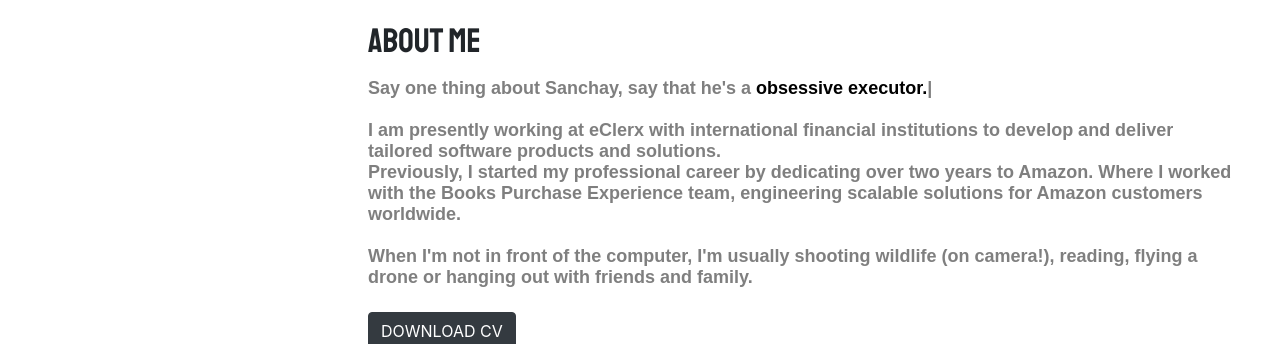
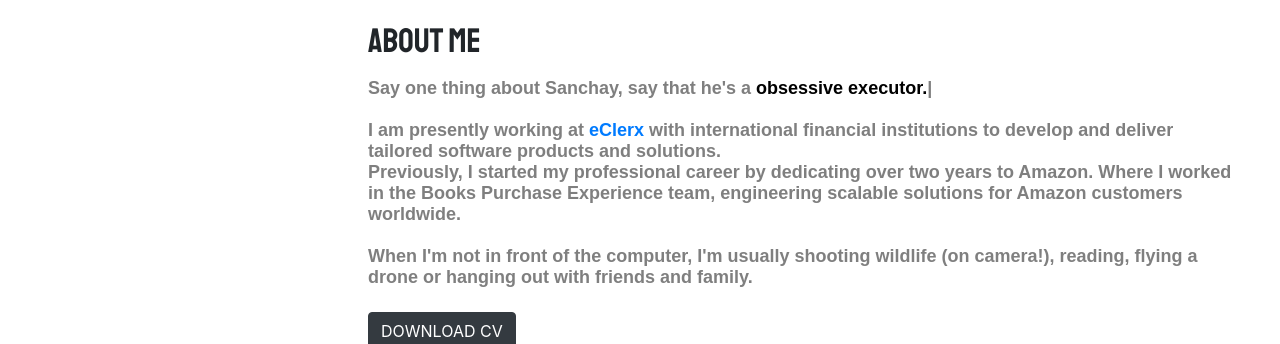
Before and after one commit to sanchay-sankhala/aws-cloud-resume, a plain HTML site: page website/index.html in a window 1280 px wide. Shown: the part 876-1220 px from the top of the page. Drawn offline with nearby package versions, Linux system fonts and the light colour scheme; no server answers; a web font is replaced by a local one.

Commit message:
update about me section

```diff
--- a/website/index.html
+++ b/website/index.html
@@ -61,8 +61,8 @@
                         <h1 class="text-uppercase font-staat font-size-34">About Me</h1>
                         <p class="font-ram text-black-50 py-2">
                             Say one thing about Sanchay, say that he's a <span class="text-black" id="typed2"></span> <br><br>
-                            I am presently working at eClerx with international financial institutions to develop and deliver tailored software products and solutions.<br>
-                            Previously, I started my professional career by dedicating over two years to Amazon. Where I worked with the Books Purchase Experience team, engineering scalable solutions for Amazon customers worldwide.
+                            I am presently working at <a href="https://www.eclerxmarkets.com/">eClerx</a> with international financial institutions to develop and deliver tailored software products and solutions.<br>
+                            Previously, I started my professional career by dedicating over two years to Amazon. Where I worked in the Books Purchase Experience team, engineering scalable solutions for Amazon customers worldwide.
                             <br><br> When I'm not in front of the computer, I'm usually shooting wildlife (on camera!), reading, flying a drone or hanging out with friends and family.
                         </p>
                         <button type="submit" onclick="window.open('/assets/SanchaysResume.pdf')"
```
